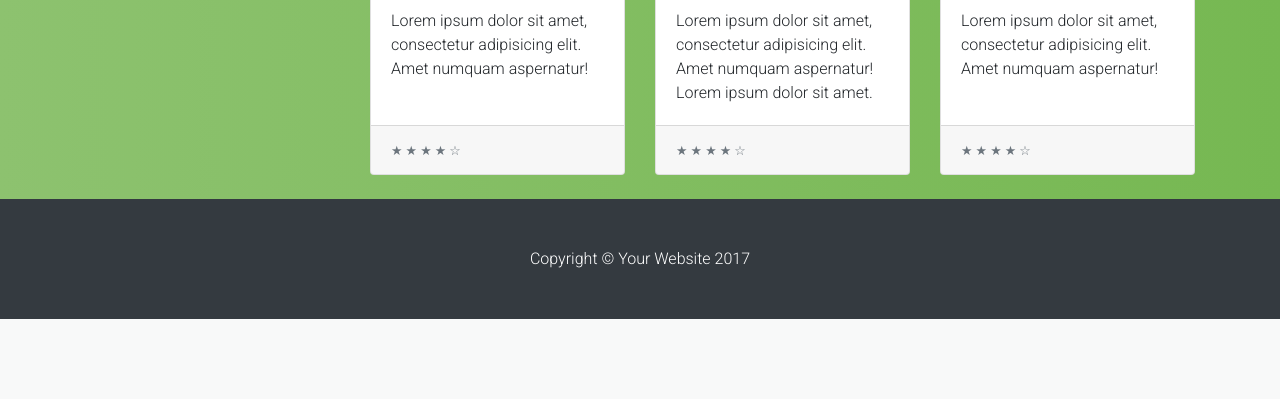
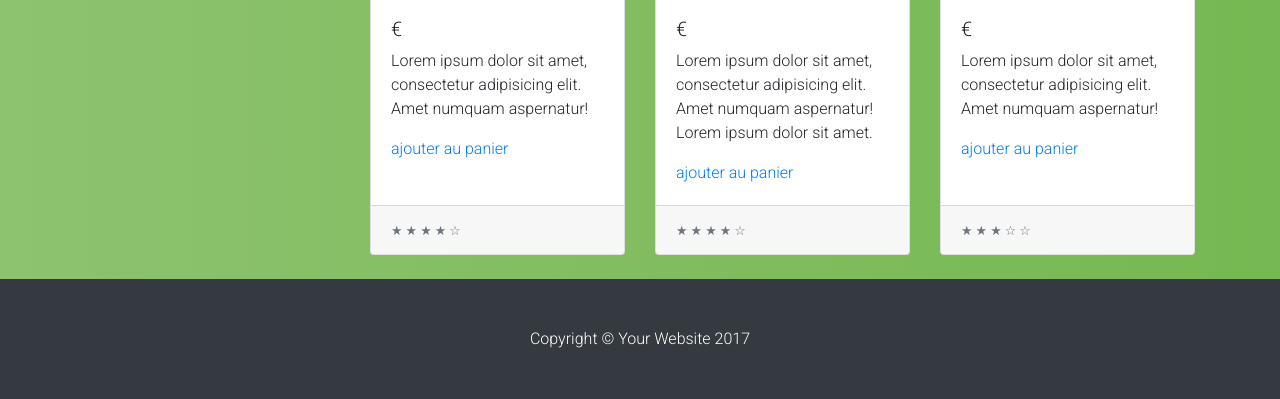
Before and after one commit to ThomasGuily/database, a PHP site: page / in a window 1280 px wide. Shown: the part 1113-1512 px from the top of the page. Before the commit the page ends 1432 px from the top, so only its background shows below. Run offline with PHP 8.4, Linux system fonts and the light colour scheme; data that the repository does not hold is empty.

Commit message:
Debug index.php

```diff
--- a/mathis/index.php
+++ b/mathis/index.php
@@ -98,6 +98,9 @@
                                 </h4>
                                 <h5><?php echo $product->Prix; ?> € </h5>
                                 <p class="card-text">Lorem ipsum dolor sit amet, consectetur adipisicing elit. Amet numquam aspernatur! Lorem ipsum dolor sit amet.</p>
+                                <a class="add" href="#">
+                                ajouter au panier
+                                </a>
                             </div>
                             <div class="card-footer">
                                 <small class="text-muted">&#9733; &#9733; &#9733; &#9733; &#9734;</small>
@@ -117,6 +120,9 @@
                                 </h4>
                                 <h5><?php echo $product->Prix; ?> € </h5>
                                 <p class="card-text">Lorem ipsum dolor sit amet, consectetur adipisicing elit. Amet numquam aspernatur!</p>
+                                <a class="add" href="#">
+                                ajouter au panier
+                                </a>
                             </div>
                             <div class="card-footer">
                                 <small class="text-muted">&#9733; &#9733; &#9733; &#9733; &#9734;</small>
@@ -136,6 +142,9 @@
                                 </h4>
                                 <h5><?php echo $product->Prix; ?> € </h5>
                                 <p class="card-text">Lorem ipsum dolor sit amet, consectetur adipisicing elit. Amet numquam aspernatur!</p>
+                                <a class="add" href="#">
+                                ajouter au panier
+                                </a>
                             </div>
                             <div class="card-footer">
                                 <small class="text-muted">&#9733; &#9733; &#9733; &#9733; &#9734;</small>
@@ -155,6 +164,9 @@
                                 </h4>
                                 <h5><?php echo $product->Prix; ?> € </h5>
                                 <p class="card-text">Lorem ipsum dolor sit amet, consectetur adipisicing elit. Amet numquam aspernatur! Lorem ipsum dolor sit amet.</p>
+                                <a class="add" href="#">
+                                ajouter au panier
+                                </a>
                             </div>
                             <div class="card-footer">
                                 <small class="text-muted">&#9733; &#9733; &#9733; &#9733; &#9734;</small>
@@ -174,9 +186,12 @@
                                 </h4>
                                 <h5><?php echo $product->Prix; ?> € </h5>
                                 <p class="card-text">Lorem ipsum dolor sit amet, consectetur adipisicing elit. Amet numquam aspernatur!</p>
+                                <a class="add" href="#">
+                                ajouter au panier
+                                </a>
                             </div>
                             <div class="card-footer">
-                                <small class="text-muted">&#9733; &#9733; &#9733; &#9733; &#9734;</small>
+                                <small class="text-muted">&#9733; &#9733; &#9733; &#9734; &#9734;</small>
                             </div>
                         </div>
                     </div>
```
